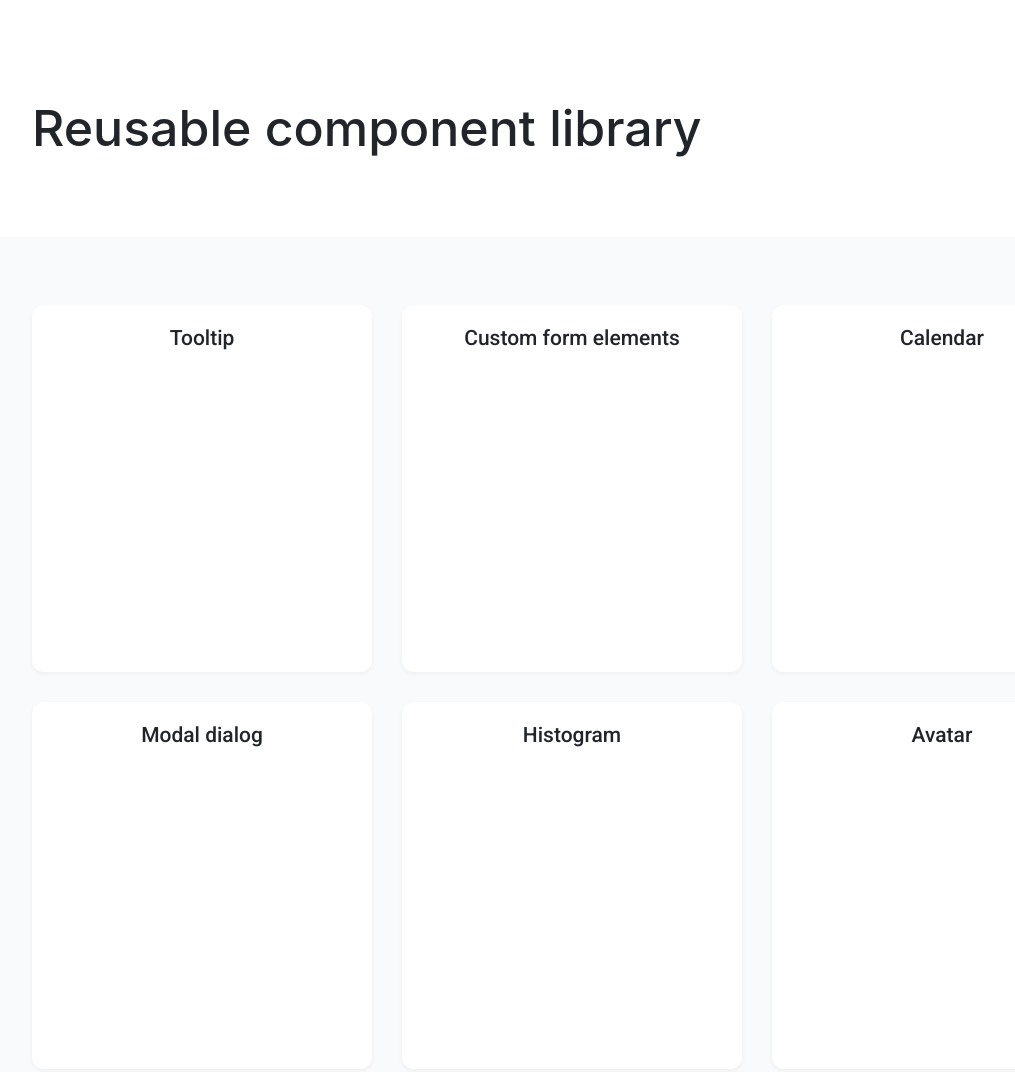
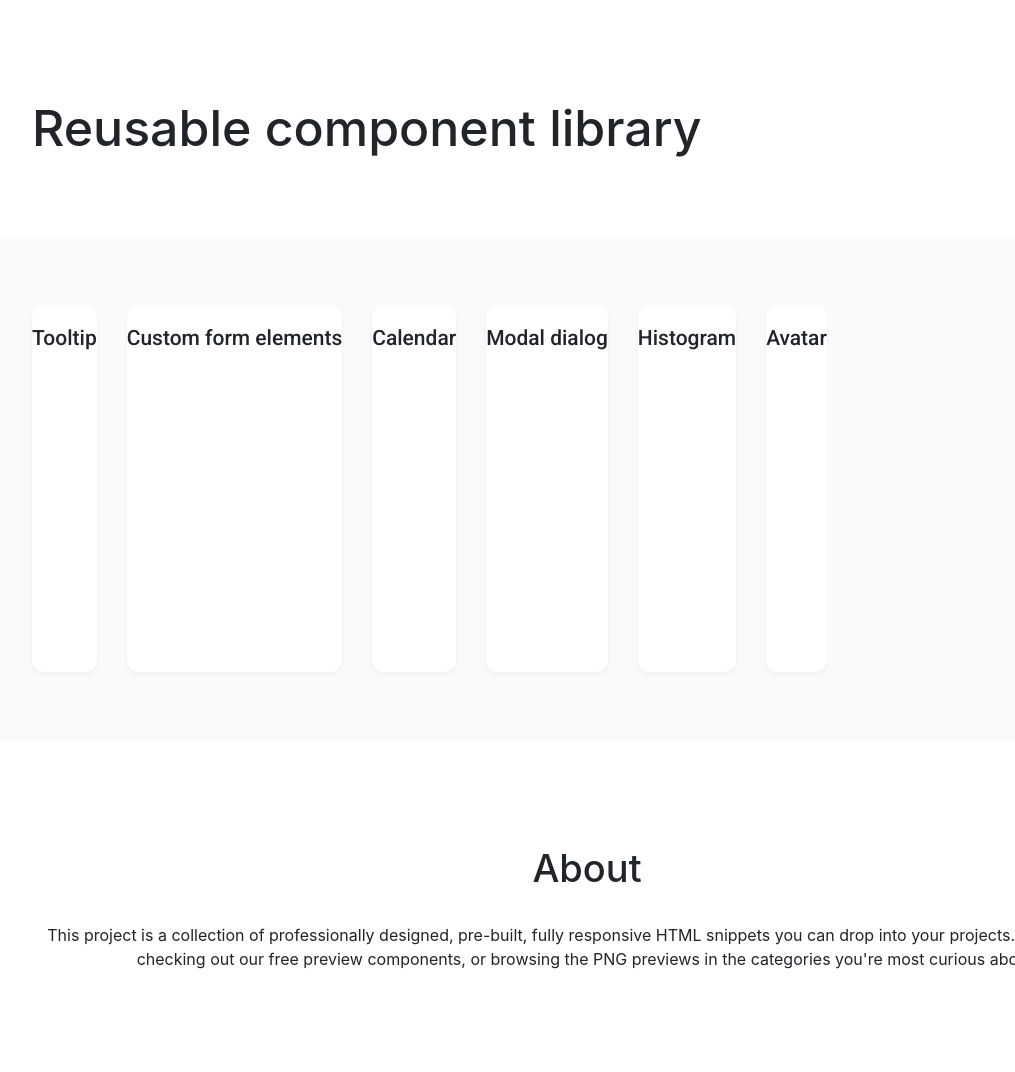
Before and after one commit to js-tasks-ru/htmlcss-20220519_vasilisa-zaytseva, a website: page index.html in a window 1280 px wide. Shown: the top 1072 px of the page, without its empty margins (53-1068 px from the left). Drawn offline with Linux system fonts and the light colour scheme.

Commit message:
Main page layout cuts solution

```diff
--- a/components/preview/preview.css
+++ b/components/preview/preview.css
@@ -1,5 +1,4 @@
 .preview {
-    /*height: 1036px;*/
     padding: 68px 0px;
     background: #F9FAFC;
 }
@@ -11,6 +10,5 @@
 }
 
 .preview__card {
-    width: calc(100%/3 - 30px);
-    /*flex-basis:350px;*/
+    width: calc(100% / 3 - 30 * 2 / 3 );
 }
```
